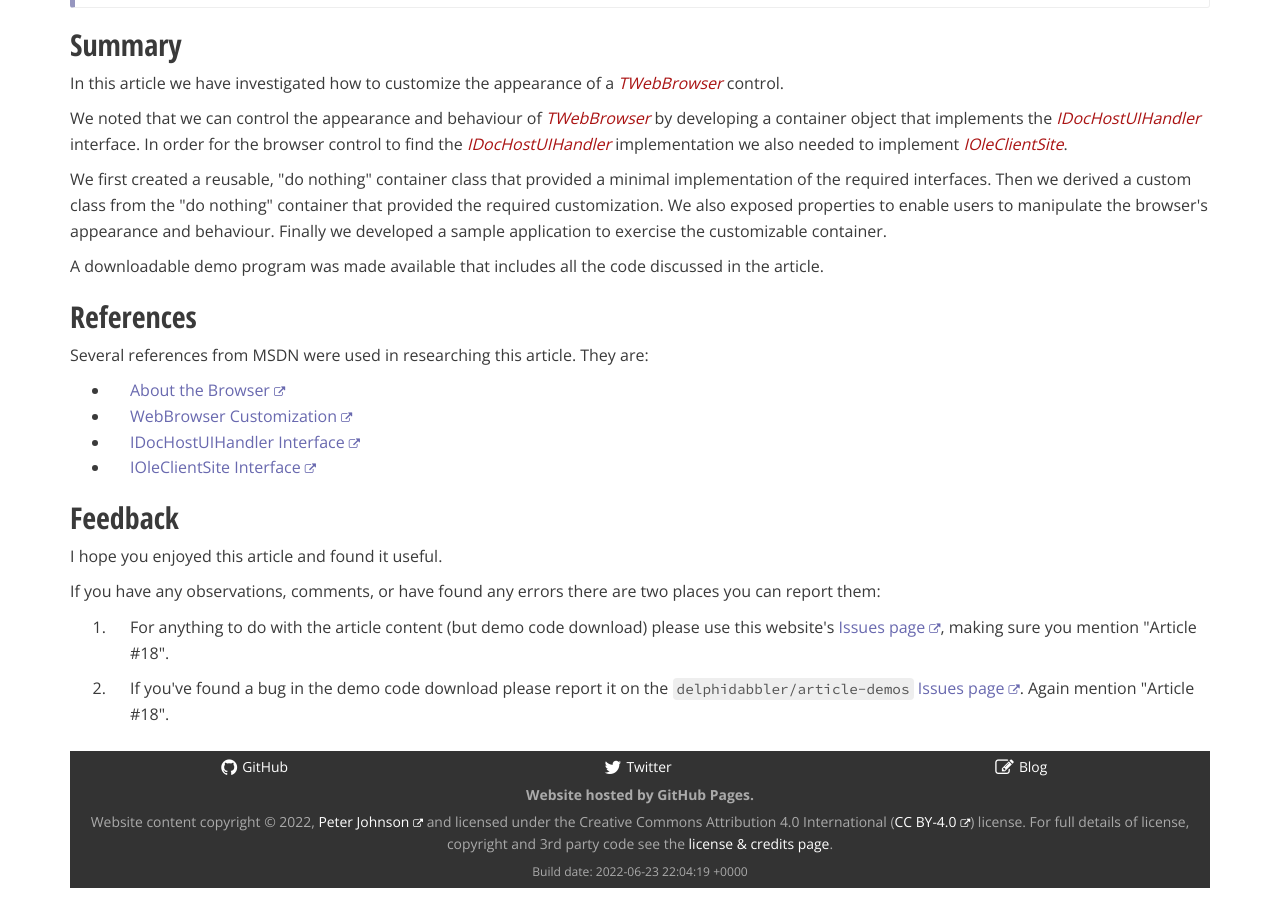
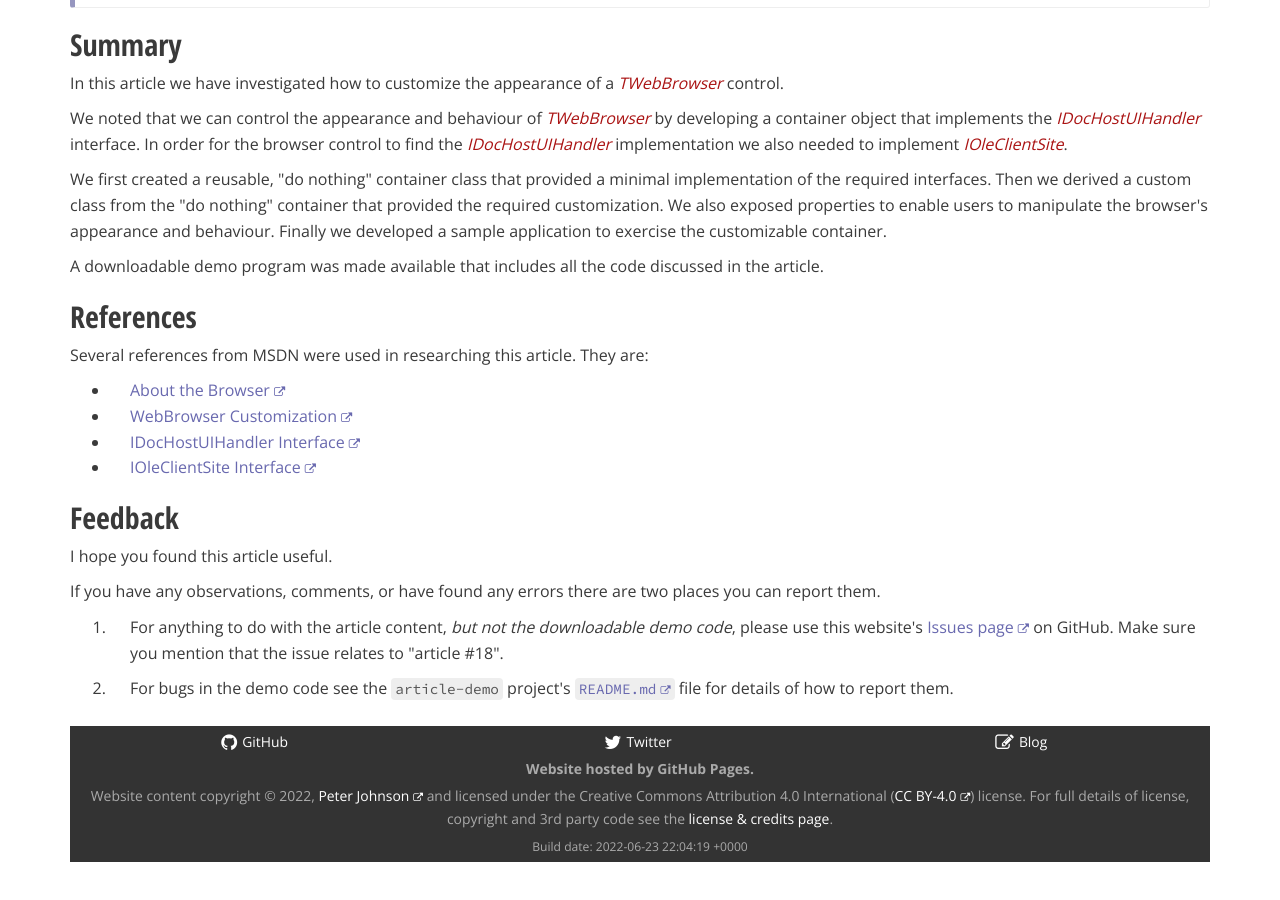
Before and after one commit to delphidabbler/delphidabbler.github.io, a Jekyll site: the page built from _articles/article-18.html, in a window 1280 px wide and 900 px high, scrolled down 16294 px. Built offline with Jekyll 4.4.1, drawn with Linux system fonts in a browser that asks for light colours; nearby versions of some CDN libraries; comment, search, counter and statistics services are not loaded; after the commit the page ends 17168 px from its top, so only the background shows below that.

Commit message:
Update article-18.html

```diff
--- a/_articles/article-18.html
+++ b/_articles/article-18.html
@@ -2097,25 +2097,18 @@
 
 <section id="feedback">
 
-    <h2>
-        Feedback
-    </h2>
-
-    <p>
-        I hope you enjoyed this article and found it useful.
-    </p>
-
-    <p>
-        If you have any observations, comments, or have found any errors there are two places you can report them:
-    </p>
-
-    <ol class="wide">
-        <li>
-            For anything to do with the article content (but demo code download) please use this website's <a href="https://github.com/delphidabbler/delphidabbler.github.io/issues">Issues page</a>, making sure you mention &quot;Article #18&quot;.
-        </li>
-        <li>
-            If you've found a bug in the demo code download please report it on the <code>delphidabbler/article-demos</code> <a href="https://github.com/delphidabbler/article-demos/issues">Issues page</a>. Again mention &quot;Article #18&quot;.
-        </li>
-    </ol>
+  <h2>Feedback</h2>
+
+  <p>I hope you found this article useful.</p>
+
+  <p>If you have any observations, comments, or have found any errors there are two places you can report them.</p>
+
+  <ol class="wide">
+
+    <li>For anything to do with the article content, <em>but not the downloadable demo code</em>, please use this website's <a href="https://github.com/delphidabbler/delphidabbler.github.io/issues">Issues page</a> on GitHub. Make sure you mention that the issue relates to &quot;article #18&quot;.</li>
+
+    <li>For bugs in the demo code see the <code>article-demo</code> project's <code><a href="https://github.com/delphidabbler/article-demos/blob/master/README.md#bug-reports">README.md</a></code> file for details of how to report them.</li>
+
+  </ol>
 
 </section>
```
